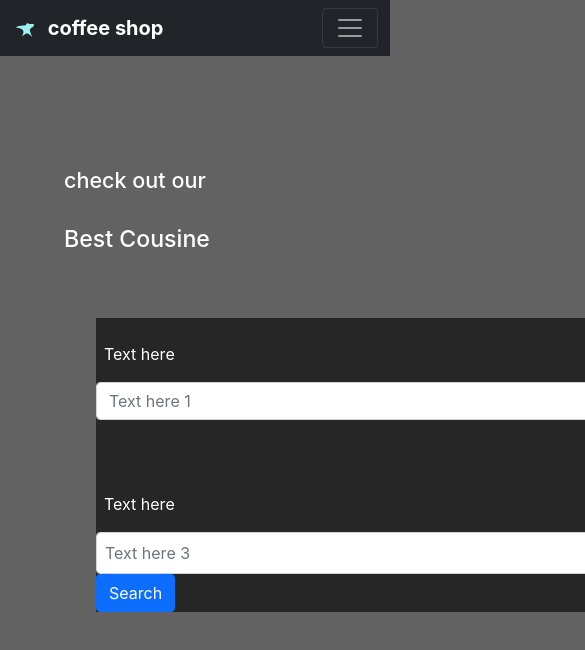
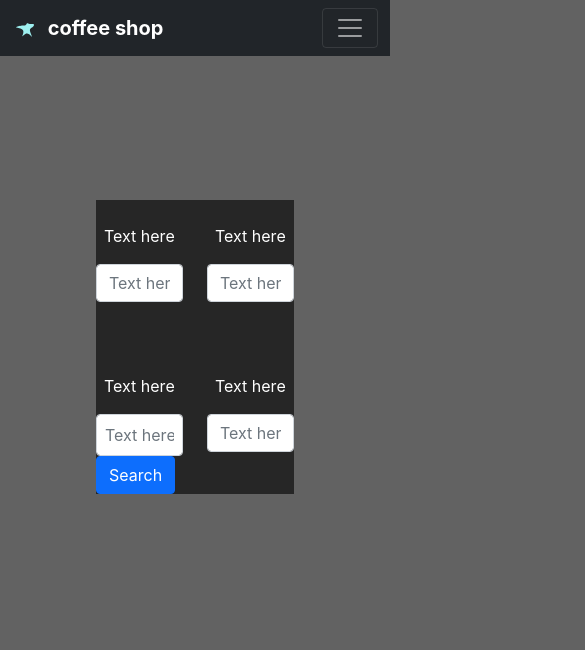
Before and after one commit to MasoodAhmadi/CoffeeShop, a React (Create React App) app: page / in a window 390 px wide. Shown: the top 650 px of the page, 585 px wide, since content can reach past the window. Built offline with nearby package versions, Linux system fonts and the light colour scheme.

Commit message:
responsive layout

```diff
--- a/src/Components/MediumSlide.jsx
+++ b/src/Components/MediumSlide.jsx
@@ -11,24 +11,24 @@ function MediumSlide() {
           display: "flex",
         }}
       >
-        <div>
-          <p className="m-3 text-white">
+        {/* <div> */}
+        {/*  <p className="m-3 text-white">
             <h4>check out our</h4> <br />
             <h3>Best Cousine</h3>
-          </p>
+          </p> */}
 
         <Jumbotron className="p-5 mt-0" style={{ width: "70rem" }}>
           <div style={{ backgroundColor: "#0000009D" }}>
             <Row>
               <Form>
                 <Row>
-                    <Col className="mt-3" style={{ flexBasis: "10rem" }}>
+                  <Col className="mt-3" /* style={{ flexBasis: "10rem" }} */>
                     <Form.Label className="p-2" style={{ color: "#fff" }}>
                       Text here
                     </Form.Label>
                     <Form.Control placeholder="Text here 1" />
                   </Col>
-                    <Col className="mt-3" style={{ flexBasis: "10rem" }}>
+                  <Col className="mt-3" /* style={{ flexBasis: "10rem" }} */>
                     <Form.Label className="p-2" style={{ color: "#fff" }}>
                       Text here
                     </Form.Label>
@@ -38,13 +38,13 @@ function MediumSlide() {
                 <br />
                 <br />
                 <Row>
-                    <Col className="mt-3" style={{ flexBasis: "10rem" }}>
+                  <Col className="mt-3" /* style={{ flexBasis: "10rem" }} */>
                     <Form.Label className="p-2" style={{ color: "#fff" }}>
                       Text here
                     </Form.Label>
                     <Form.Control className="p-2" placeholder="Text here 3" />
                   </Col>
-                    <Col className="mt-3" style={{ flexBasis: "10rem" }}>
+                  <Col className="mt-3" /* style={{ flexBasis: "10rem" }} */>
                     <Form.Label className="p-2" style={{ color: "#fff" }}>
                       Text here
                     </Form.Label>
@@ -56,7 +56,7 @@ function MediumSlide() {
             </Row>
           </div>
         </Jumbotron>
-        </div>
+        {/*  </div> */}
       </Container>
     </>
   );
```
Lines whose indentation alone changed are shown as unchanged.
